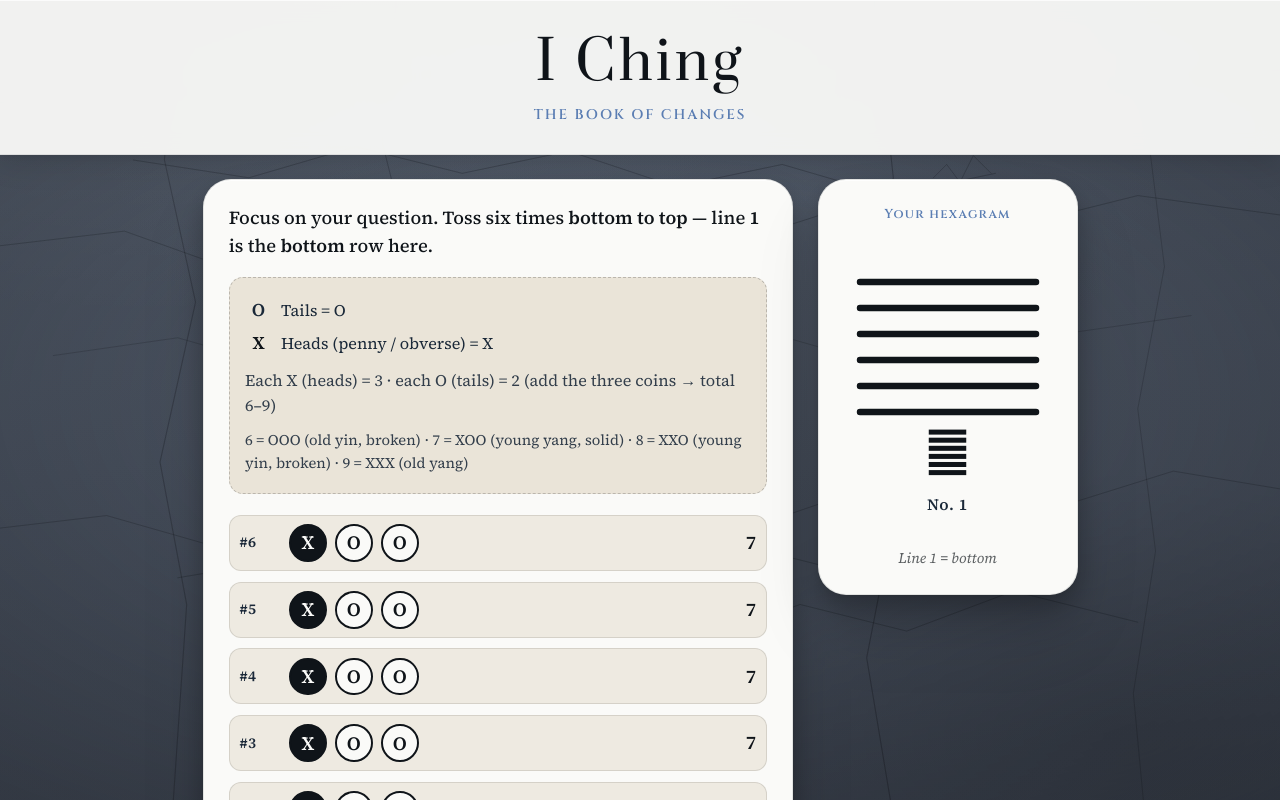
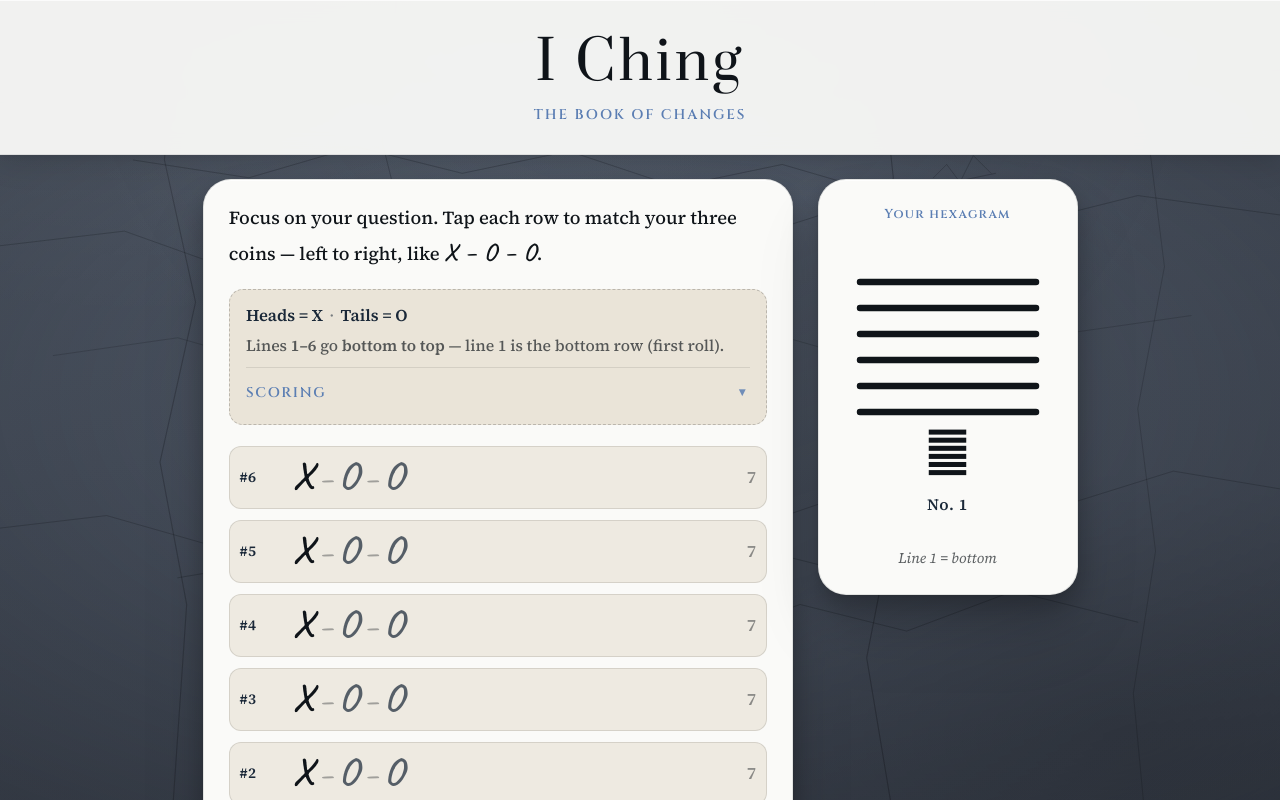
Before and after one commit to grahamgrilli/iching-app, a React (Vite) app: page / in a window 1280 px wide. Shown: the top 800 px of the page. Built offline with nearby package versions, Linux system fonts and the light colour scheme.

Commit message:
Coin UI: script X/O row and collapsible scoring

```diff
--- a/index.html
+++ b/index.html
@@ -8,7 +8,7 @@
     <link rel="preconnect" href="https://fonts.googleapis.com" />
     <link rel="preconnect" href="https://fonts.gstatic.com" crossorigin />
     <link
-      href="https://fonts.googleapis.com/css2?family=Cinzel:wght@500;600&family=Prata&family=Source+Serif+4:ital,opsz,wght@0,8..60,400;0,8..60,500;0,8..60,600;1,8..60,400&display=swap"
+      href="https://fonts.googleapis.com/css2?family=Caveat:wght@500;600&family=Cinzel:wght@500;600&family=Prata&family=Source+Serif+4:ital,opsz,wght@0,8..60,400;0,8..60,500;0,8..60,600;1,8..60,400&display=swap"
       rel="stylesheet"
     />
   </head>
--- a/src/App.css
+++ b/src/App.css
@@ -161,52 +161,105 @@
 .coin-instruction {
   margin: 0 0 1rem;
   font-size: 1.02rem;
-  line-height: 1.5;
+  line-height: 1.55;
   font-weight: 500;
   color: var(--color-ink);
 }
 
+.coin-instruction-sample {
+  font-family: var(--font-script, 'Caveat', cursive);
+  font-size: 1.35em;
+  font-weight: 600;
+  letter-spacing: 0.04em;
+  white-space: nowrap;
+}
+
 .coin-key {
   margin-bottom: 1.15rem;
-  padding: 0.75rem 0.85rem;
+  padding: 0.75rem 0.9rem;
   background: rgba(232, 226, 212, 0.9);
   border: 1.5px dashed rgba(20, 20, 20, 0.22);
   border-radius: 14px;
-  font-size: 0.9rem;
+  font-size: 0.92rem;
   color: var(--color-heading);
 }
 
-.coin-key-row {
+.coin-key-visible {
+  margin-bottom: 0.5rem;
+}
+
+.coin-key-line {
+  margin: 0 0 0.4rem;
+  line-height: 1.45;
+}
+
+.coin-key-line:last-child {
+  margin-bottom: 0;
+}
+
+.coin-key-line--sub {
+  font-size: 0.88rem;
+  color: var(--color-ink-muted);
+  font-weight: 500;
+}
+
+.coin-key-dot {
+  margin: 0 0.35rem;
+  opacity: 0.55;
+}
+
+.coin-scoring-details {
+  margin-top: 0.35rem;
+  border-top: 1px solid rgba(20, 20, 20, 0.1);
+  padding-top: 0.45rem;
+}
+
+.coin-scoring-summary {
   display: flex;
   align-items: center;
+  justify-content: space-between;
   gap: 0.5rem;
-  margin: 0.25rem 0;
+  cursor: pointer;
+  list-style: none;
+  font-family: var(--font-label, 'Cinzel', serif);
+  font-size: 0.78rem;
+  font-weight: 600;
+  letter-spacing: 0.12em;
+  text-transform: uppercase;
+  color: var(--color-accent);
+  padding: 0.35rem 0;
+  user-select: none;
 }
 
-.coin-key-row.muted {
-  margin-top: 0.55rem;
-  opacity: 0.88;
+.coin-scoring-summary::-webkit-details-marker {
+  display: none;
 }
 
-.coin-key-row.small {
-  font-size: 0.82rem;
-  flex-wrap: wrap;
+.coin-scoring-chevron {
+  display: inline-block;
+  font-size: 0.65rem;
+  line-height: 1;
+  transition: transform 0.2s ease;
+  opacity: 0.85;
 }
 
-.coin-key-sample {
-  display: inline-flex;
-  width: 1.5rem;
-  justify-content: center;
-  font-size: 1rem;
-  font-weight: 700;
+.coin-scoring-details[open] .coin-scoring-chevron {
+  transform: rotate(-180deg);
 }
 
-.coin-key-sample.tails {
+.coin-scoring-body {
+  padding: 0.5rem 0 0.15rem;
+}
+
+.coin-scoring-body p {
+  margin: 0 0 0.45rem;
+  font-size: 0.88rem;
+  line-height: 1.5;
   color: var(--color-heading);
 }
 
-.coin-key-sample.heads {
-  color: var(--color-ink);
+.coin-scoring-body p:last-child {
+  margin-bottom: 0;
 }
 
 .line-inputs {
@@ -234,48 +287,76 @@
   color: var(--color-heading);
 }
 
-.three-coins {
+/* Tic-tac-toe style: X – O – O in script, not circles */
+.three-coins--script {
   display: flex;
-  gap: 0.45rem;
+  align-items: baseline;
+  justify-content: flex-start;
+  flex-wrap: nowrap;
+  gap: 0;
+  min-height: 2.5rem;
 }
 
-.coin {
-  width: 2.1rem;
-  height: 2.1rem;
-  border-radius: 50%;
-  border: 2px solid var(--color-ink);
-  background: var(--color-cream);
-  color: var(--color-ink);
-  font-size: 1.05rem;
-  font-weight: 700;
+.coin-script-cell {
+  display: inline-flex;
+  align-items: baseline;
+}
+
+.coin-script-sep {
+  font-family: var(--font-script, 'Caveat', cursive);
+  font-size: 1.75rem;
+  font-weight: 500;
+  color: rgba(15, 20, 25, 0.35);
+  margin: 0 0.12rem;
   line-height: 1;
+  user-select: none;
+}
+
+.coin-mark {
+  font-family: var(--font-script, 'Caveat', cursive);
+  font-size: 2.15rem;
+  font-weight: 600;
+  line-height: 1;
+  min-width: 1.5rem;
+  padding: 0.1rem 0.2rem;
+  border: none;
+  border-radius: 6px;
+  background: transparent;
   cursor: pointer;
   -webkit-tap-highlight-color: transparent;
   touch-action: manipulation;
-  transition: transform 0.12s ease, background 0.15s, border-color 0.15s;
+  transition:
+    color 0.15s ease,
+    transform 0.12s ease,
+    background 0.15s ease;
 }
 
-/* Only real hover (mouse/trackpad): touch devices get “sticky” :hover and the coin looked wrong until tap elsewhere */
+.coin-mark:disabled {
+  cursor: default;
+  opacity: 0.65;
+}
+
+.coin-mark--x {
+  color: var(--color-ink);
+}
+
+.coin-mark--o {
+  color: rgba(26, 40, 56, 0.72);
+}
+
 @media (hover: hover) and (pointer: fine) {
-  .coin.tails:hover:not(:disabled) {
-    background: #fff;
+  .coin-mark:hover:not(:disabled) {
     transform: translateY(-1px);
+    background: rgba(44, 74, 110, 0.08);
   }
 
-  .coin.heads:hover:not(:disabled) {
-    filter: brightness(1.12);
-    transform: translateY(-1px);
+  .coin-mark--x:hover:not(:disabled) {
+    color: #0a0e12;
   }
-}
 
-.coin.heads {
-  background: var(--color-ink);
-  border-color: var(--color-ink);
-  color: var(--color-cream);
-}
-
-.coin.tails {
-  background: var(--color-cream);
+  .coin-mark--o:hover:not(:disabled) {
+    color: var(--color-heading);
+  }
 }
 
 .line-value {
@@ -283,8 +364,8 @@
   text-align: right;
   font-weight: 600;
   font-family: var(--font-body);
-  font-size: 1.05rem;
-  color: var(--color-ink);
+  font-size: 0.95rem;
+  color: rgba(15, 20, 25, 0.45);
 }
 
 /* Hexagram SVG */
@@ -659,10 +740,12 @@
   .app-header h1 {
     font-size: 1.95rem;
   }
-  .three-coins .coin {
-    width: 1.85rem;
-    height: 1.85rem;
-    font-size: 0.9rem;
+  .coin-mark {
+    font-size: 1.85rem;
+  }
+
+  .coin-script-sep {
+    font-size: 1.5rem;
   }
   .hexagram-svg {
     width: 100%;
--- a/src/components/CoinInput.tsx
+++ b/src/components/CoinInput.tsx
@@ -2,24 +2,37 @@ import type { LineValue } from '../lib/cast';
 
 function CoinKey() {
   return (
-    <div className="coin-key" aria-label="Coin symbols">
-      <div className="coin-key-row">
-        <span className="coin-key-sample tails" aria-hidden>O</span>
-        <span>Tails = O</span>
+    <div className="coin-key" aria-label="How to record your coins">
+      <div className="coin-key-visible">
+        <p className="coin-key-line">
+          <strong>Heads = X</strong>
+          <span className="coin-key-dot" aria-hidden>
+            ·
+          </span>
+          <strong>Tails = O</strong>
+        </p>
+        <p className="coin-key-line coin-key-line--sub">
+          Lines <strong>1–6</strong> go <strong>bottom to top</strong> — line 1 is the bottom row (first roll).
+        </p>
       </div>
-      <div className="coin-key-row">
-        <span className="coin-key-sample heads" aria-hidden>X</span>
-        <span>Heads (penny / obverse) = X</span>
+
+      <details className="coin-scoring-details">
+        <summary className="coin-scoring-summary">
+          <span className="coin-scoring-summary-label">Scoring</span>
+          <span className="coin-scoring-chevron" aria-hidden>
+            ▼
+          </span>
+        </summary>
+        <div className="coin-scoring-body">
+          <p>Each head (X) counts as 3.</p>
+          <p>Each tail (O) counts as 2.</p>
+          <p>Add the three coins; the total is your line value (6 through 9).</p>
+          <p>6 = O O O — old yin (broken), changing</p>
+          <p>7 = X O O — young yang (solid)</p>
+          <p>8 = X X O — young yin (broken)</p>
+          <p>9 = X X X — old yang, changing</p>
         </div>
-      <div className="coin-key-row muted">
-        <span>Each X (heads) = 3 · each O (tails) = 2 (add the three coins → total 6–9)</span>
-      </div>
-      <div className="coin-key-row muted small">
-        <span>
-          6 = OOO (old yin, broken) · 7 = XOO (young yang, solid) · 8 = XXO (young yin, broken) · 9 = XXX (old
-          yang)
-        </span>
-      </div>
+      </details>
     </div>
   );
 }
@@ -47,15 +60,19 @@ function ThreeCoins({
   };
 
   return (
-    <div className="three-coins">
+    <div className="three-coins three-coins--script" role="group" aria-label="Three coins, left to right">
       {[0, 1, 2].map((i) => (
+        <span key={i} className="coin-script-cell">
+          {i > 0 && (
+            <span className="coin-script-sep" aria-hidden>
+              –
+            </span>
+          )}
           <button
-          key={i}
             type="button"
-          className={`coin ${i < heads ? 'heads' : 'tails'}`}
+            className={`coin-mark ${i < heads ? 'coin-mark--x' : 'coin-mark--o'}`}
             onClick={(e) => {
               toggle(i);
-            // iOS/Android can leave a “hover” or focus state that paints over X/O until another tap
               if (typeof window !== 'undefined' && window.matchMedia('(pointer: coarse)').matches) {
                 (e.currentTarget as HTMLButtonElement).blur();
               }
@@ -65,6 +82,7 @@ function ThreeCoins({
           >
             {i < heads ? 'X' : 'O'}
           </button>
+        </span>
       ))}
     </div>
   );
@@ -85,13 +103,13 @@ export default function CoinInput({
     onChange(next);
   };
 
-  // Visual order: line 6 at top, line 1 at bottom (matches hexagram)
   const displayOrder = [5, 4, 3, 2, 1, 0] as const;
 
   return (
     <div className="coin-input">
       <p className="coin-instruction">
-        Focus on your question. Toss six times <strong>bottom to top</strong> — line <strong>1</strong> is the <strong>bottom</strong> row here.
+        Focus on your question. Tap each row to match your three coins — left to right, like{' '}
+        <span className="coin-instruction-sample">X – O – O</span>.
       </p>
       <CoinKey />
       <div className="line-inputs">
@@ -103,7 +121,9 @@ export default function CoinInput({
               onChange={(v) => updateLine(idx, v)}
               disabled={disabled}
             />
-            <span className="line-value">{lines[idx]}</span>
+            <span className="line-value" title="Line value (optional check)">
+              {lines[idx]}
+            </span>
           </div>
         ))}
       </div>
--- a/src/index.css
+++ b/src/index.css
@@ -12,6 +12,7 @@
   --font-display: 'Prata', 'Times New Roman', serif;
   --font-body: 'Source Serif 4', Georgia, 'Times New Roman', serif;
   --font-label: 'Cinzel', Georgia, serif;
+  --font-script: 'Caveat', cursive;
   font-family: var(--font-body);
   font-size: 18px;
   line-height: 1.58;
```
Also changed, not shown: 4 other files (tests, documents, lock files or other folders). Lines whose indentation alone changed are shown as unchanged.
